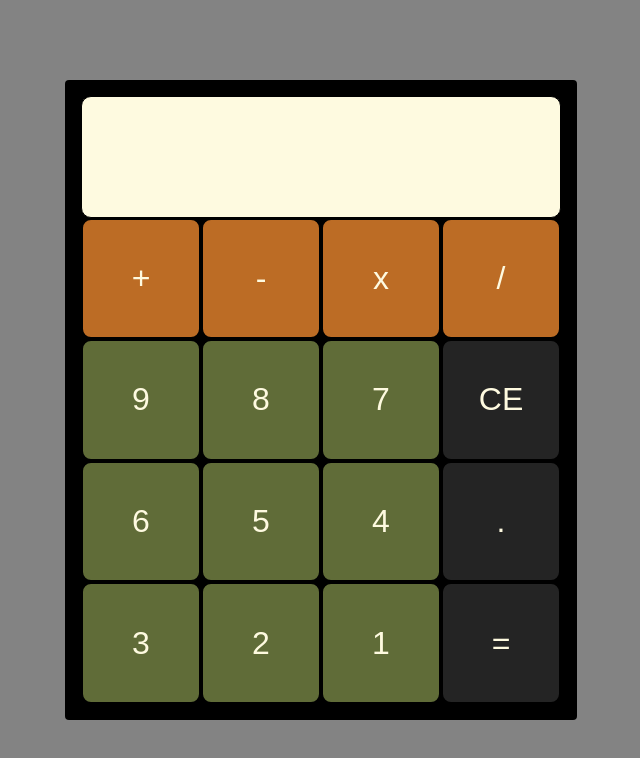
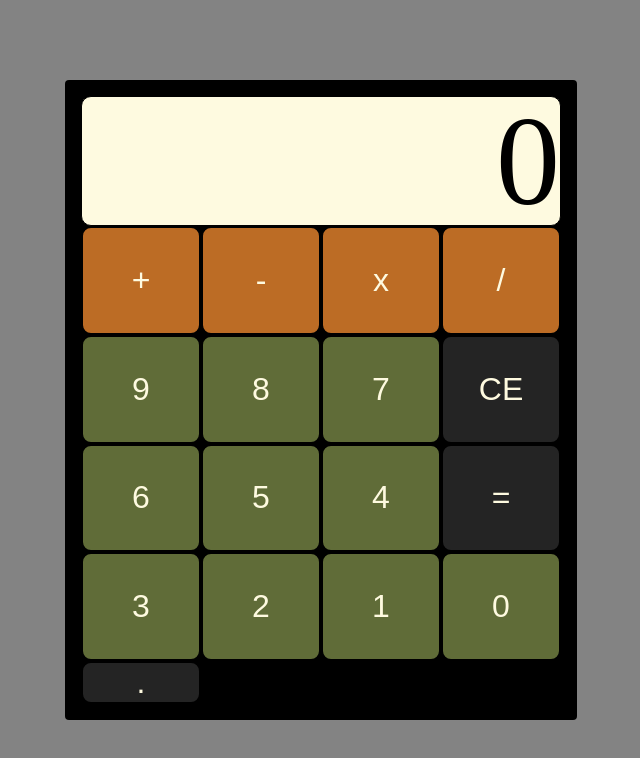
Before and after one commit to ManBoyChild/calculator, a plain HTML site: page index.html in a window 1280 px wide. Shown: the whole page, without its empty margins (319-959 px from the left). Drawn offline with Linux system fonts and the light colour scheme.

Commit message:
Added a zero button because I forgot...

```diff
--- a/index.html
+++ b/index.html
@@ -11,7 +11,7 @@
 <body>
     <div class="layout">
         <div class="container">
-            <div id="display" class="display"></div>
+            <div id="display" class="display">0</div>
             <button class="add function">+</button>
             <button class="subtract function">-</button>
             <button class="multiply function">x</button>
@@ -23,11 +23,12 @@
             <button class="six number">6</button>
             <button class="five number">5</button>
             <button class="four number">4</button>
-            <button class="decimal utility">.</button>
+            <button class="equals utility">=</button>
             <button class="three number">3</button>
             <button class="two number">2</button>
             <button class="one number">1</button>
-            <button class="equals utility">=</button>
+            <button class="zero number">0</button>
+            <button class="decimal utility">.</button>
         </div>
     </div>
 
```
